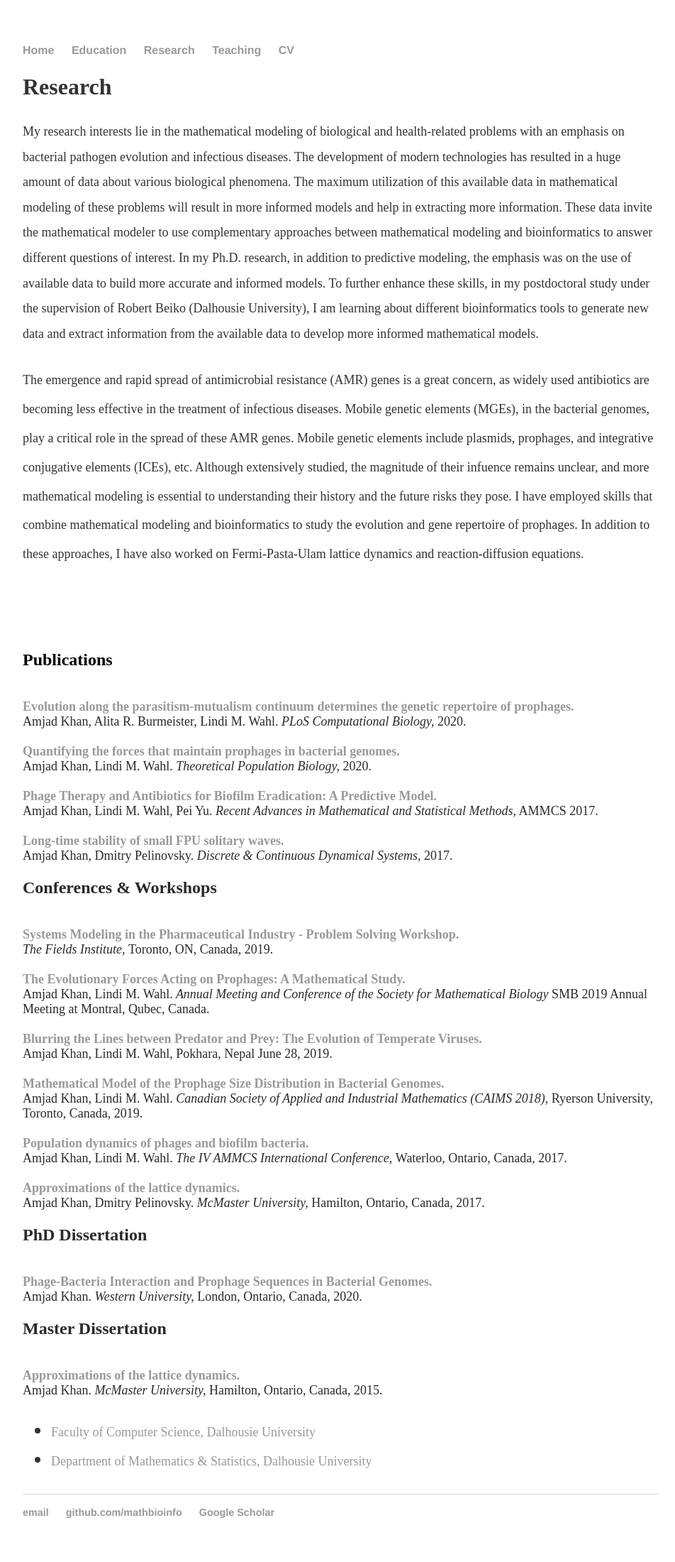
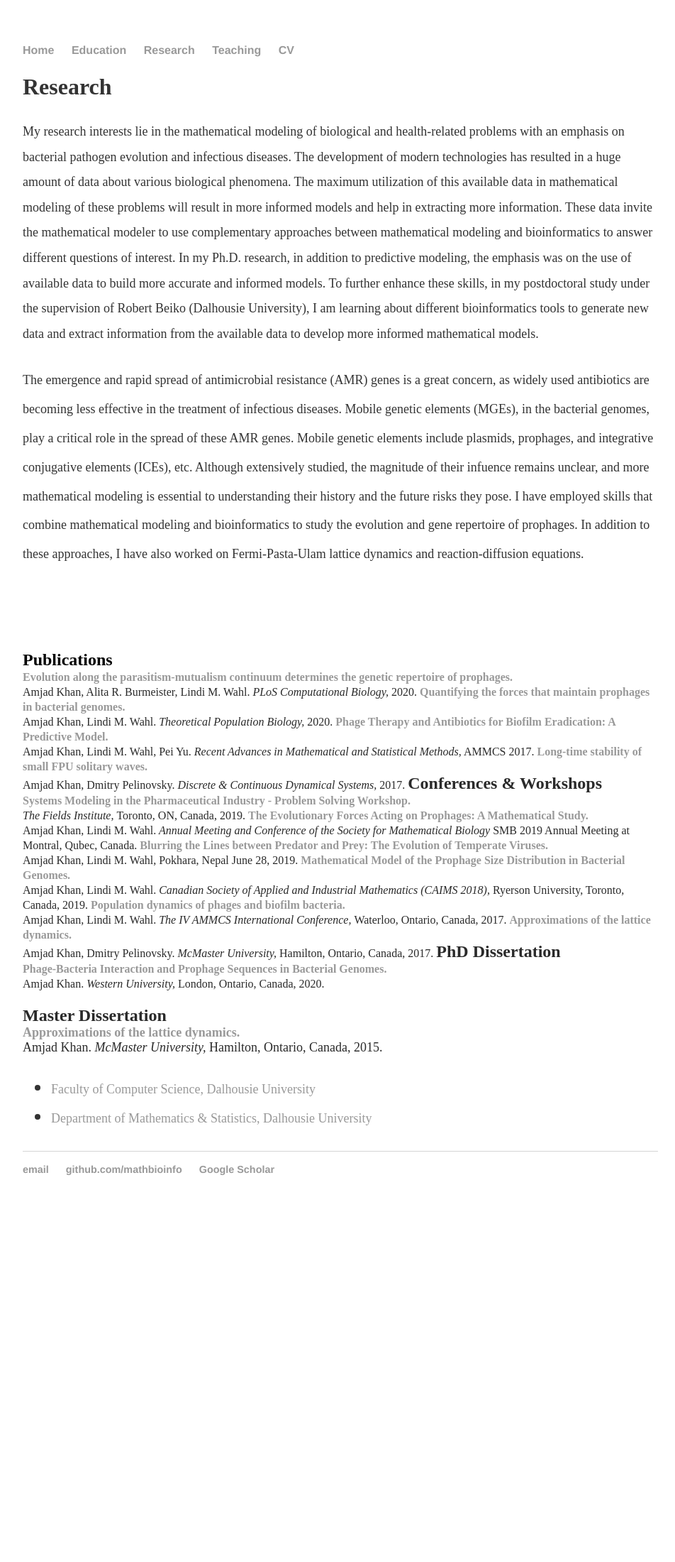
Before and after one commit to MathBioInfo/amjadkhan, a Jekyll site: the page built from Research/index.html, in a window 1280 px wide. Shown: the whole page at 71% size, without its empty margins (160-1112 px from the left). Built offline with Jekyll 4.4.1, drawn with Linux system fonts in a browser that asks for light colours; after the commit the page ends 1717 px from its top, so only the background shows below that.

Commit message:
Update index.html

```diff
--- a/Research/index.html
+++ b/Research/index.html
@@ -34,60 +34,47 @@ title: About my research
 			<!--<div class="paragraph"><font color="#2a2a2a" size="3">-->
 	<br><font size="5"><b>Publications</b></font><br>
 	<div class="paragraph"><font color="#2a2a2a" size="3">
-	</font><br /><br /><font color="#2a2a2a" size="4">
-        <a href="https://journals.plos.org/ploscompbiol/article?id=10.1371/journal.pcbi.1008482">
+	<a href="https://journals.plos.org/ploscompbiol/article?id=10.1371/journal.pcbi.1008482">
 	<strong> Evolution along the parasitism-mutualism continuum determines the genetic repertoire of prophages.
 	</strong></a><br />Amjad Khan, Alita R. Burmeister, Lindi M. Wahl.<em> PLoS Computational Biology,</em> 2020.
-	</font><br /><br /><font color="#2a2a2a" size="4">
 	<a href="https://www.sciencedirect.com/science/article/pii/S0040580919301844">
 	<strong> Quantifying the forces that maintain prophages in bacterial genomes.
 	</strong></a><br />Amjad Khan, Lindi M. Wahl.
 	<em> Theoretical Population Biology,</em> 2020.
-	</font><br /><br /><font color="#2a2a2a" size="4">
 	<a href="https://link.springer.com/chapter/10.1007%2F978-3-319-99719-3_34">
 	<strong> Phage Therapy and Antibiotics for Biofilm Eradication: A Predictive Model.
 	</strong></a><br />Amjad Khan, Lindi M. Wahl, Pei Yu.
 	<em> Recent Advances in Mathematical and Statistical Methods,</em> AMMCS 2017.
-	</font><br /><br /><font color="#2a2a2a" size="4">
 	<a href="https://arxiv.org/abs/1603.01289">
 	<strong> Long-time stability of small FPU solitary waves.
 	</strong></a><br />Amjad Khan, Dmitry Pelinovsky.<em> Discrete & Continuous Dynamical Systems,</em> 2017.
-	</font><br /><br /><font color="#2a2a2a" size="4">
 
 	<font size="5"><b>Conferences & Workshops</b></font><br>
-	</font><br /><br /><font color="#2a2a2a" size="4">
-       	<a href="http://www.fields.utoronto.ca/activities/19-20/systems-modeling">
+	<a href="http://www.fields.utoronto.ca/activities/19-20/systems-modeling">
 	<strong> Systems Modeling in the Pharmaceutical Industry - Problem Solving Workshop.
 	</strong></a><br /><em> The Fields Institute, </em> Toronto, ON, Canada, 2019.
-	</font><br /><br /><font color="#2a2a2a" size="4">
 	<a href="https://www.smb.org/">
 	<strong> The Evolutionary Forces Acting on Prophages: A Mathematical Study.
 	</strong></a><br />Amjad Khan, Lindi M. Wahl.<em> Annual Meeting and Conference of the Society for Mathematical Biology </em> SMB 2019 Annual Meeting at Montral, Qubec, Canada.
-	</font><br /><br /><font color="#2a2a2a" size="4">
 	<a href="https://www.fghsmb.org/">
 	<strong> Blurring the Lines between Predator and Prey: The Evolution of Temperate Viruses.
 	</strong></a><br />Amjad Khan, Lindi M. Wahl,  Pokhara, Nepal June 28, 2019.
-	</font><br /><br /><font color="#2a2a2a" size="4">
 	<a href="https://caims.ca/">
 	<strong> Mathematical Model of the Prophage Size Distribution in Bacterial Genomes.
 	</strong></a><br />Amjad Khan, Lindi M. Wahl.<em> Canadian Society of Applied and Industrial Mathematics (CAIMS 2018), </em> Ryerson University, Toronto, Canada, 2019.
-	</font><br /><br /><font color="#2a2a2a" size="4">
 	<a href="http://www.ammcs2017.wlu.ca/">
 	<strong> Population dynamics of phages and biofilm bacteria.
 	</strong></a><br />Amjad Khan, Lindi M. Wahl.<em> The IV AMMCS International Conference, </em> Waterloo, Ontario, Canada, 2017.
-	</font><br /><br /><font color="#2a2a2a" size="4">
 	<a href="http://www.dfsammcs2017.wlu.ca/">
 	<strong> Approximations of the lattice dynamics.
 	</strong></a><br />Amjad Khan, Dmitry Pelinovsky.<em> McMaster University, </em> Hamilton, Ontario, Canada, 2017.
-	</font><br /><br /><font color="#2a2a2a" size="4">
+
         <font size="5"><b>PhD Dissertation</b></font><br>
-	</font><br /><br /><font color="#2a2a2a" size="4">
 	<a href="https://ir.lib.uwo.ca/etd/6957/">
 	<strong> Phage-Bacteria Interaction and Prophage Sequences in Bacterial Genomes.
 	</strong></a><br />Amjad Khan.<em> Western University, </em> London, Ontario, Canada, 2020.
 	</font><br /><br /><font color="#2a2a2a" size="4">
 	<font size="5"><b>Master Dissertation</b></font><br>
-	</font><br /><br /><font color="#2a2a2a" size="4">
 	<a href="https://macsphere.mcmaster.ca/handle/11375/17274">
 	<strong> Approximations of the lattice dynamics.
 	</strong></a><br />Amjad Khan.<em> McMaster University, </em> Hamilton, Ontario, Canada, 2015.
```
